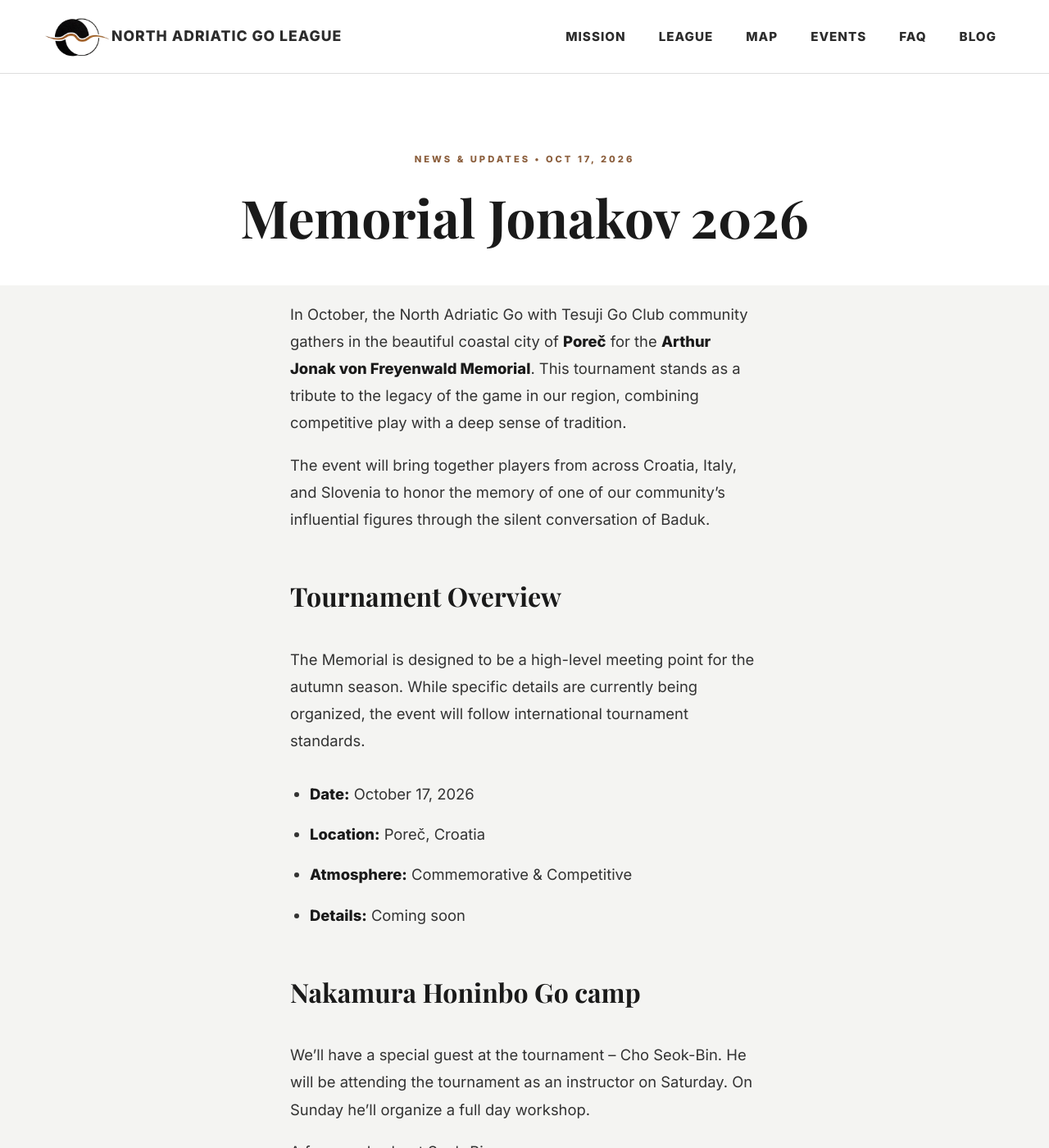
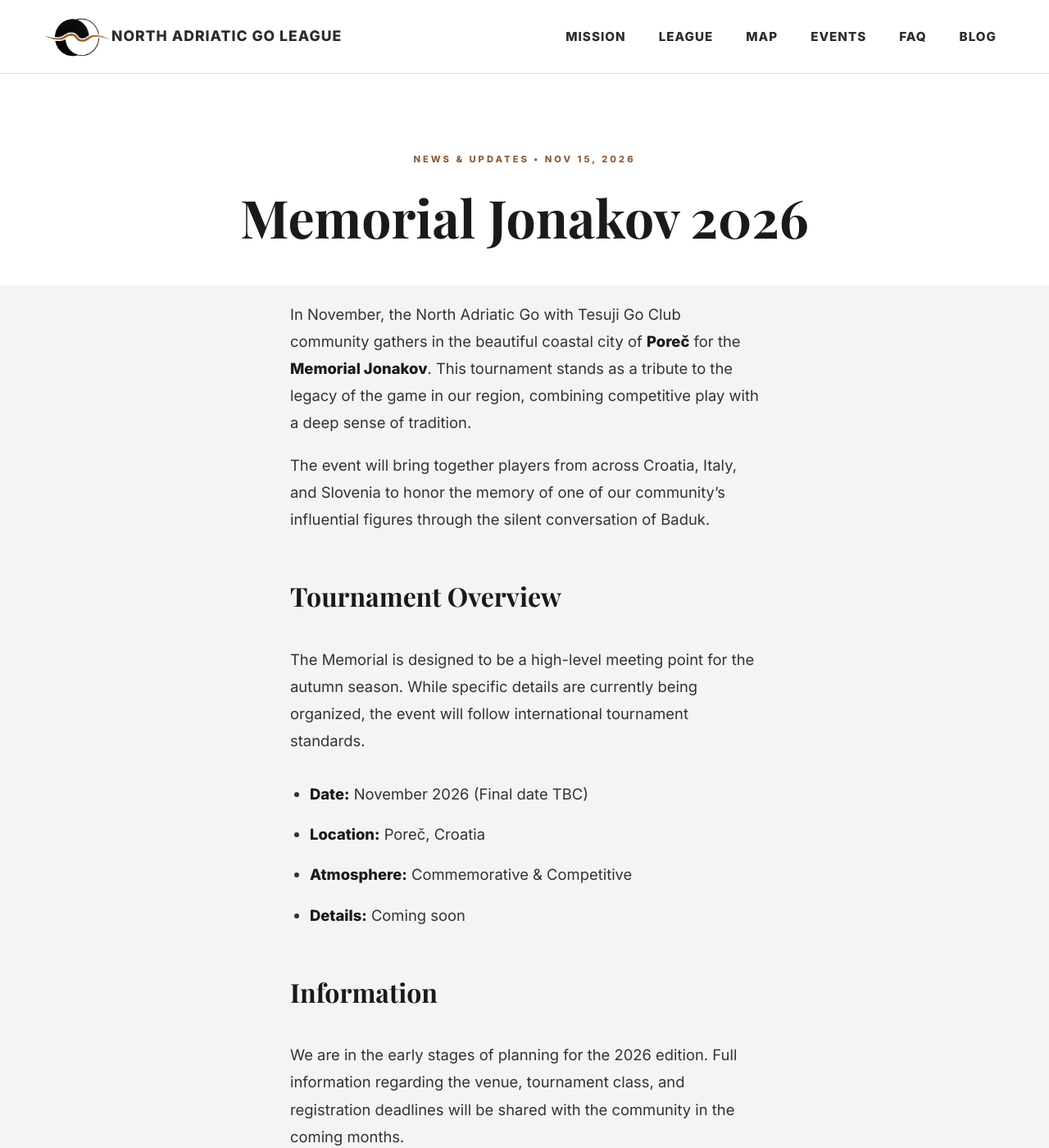
Before and after one commit to North-Adriatic-Go-League/north-adriatic-go-league.github.io, a Jekyll site: the page built from _events/jonak_memorial.md, in a window 1280 px wide and 1400 px high. Shown: the whole window at 82% size. Built offline with Jekyll 4.4.1, drawn with Linux system fonts in a browser that asks for light colours; some web fonts are replaced; some of the changed text lies outside the part shown.

Commit message:
Revert "Seokbin"
This reverts commit 5dccd360820486b831b4bd8c688b550370636893.

```diff
--- a/_events/jonak_memorial.md
+++ b/_events/jonak_memorial.md
@@ -1,45 +1,25 @@
 ---
 layout: post
 title: "Memorial Jonakov 2026"
-date: 2026-10-17
+date: 2026-11-15
 location: "Poreč, HR"
 organizer: "NAGL"
 description: "A prestigious memorial tournament on the Istrian coast. Honoring tradition and excellence."
 ---
 
-In October, the North Adriatic Go with Tesuji Go Club community gathers in the beautiful coastal city of **Poreč** for the **Arthur Jonak von Freyenwald Memorial**. This tournament stands as a tribute to the legacy of the game in our region, combining competitive play with a deep sense of tradition.
+In November, the North Adriatic Go with Tesuji Go Club community gathers in the beautiful coastal city of **Poreč** for the **Memorial Jonakov**. This tournament stands as a tribute to the legacy of the game in our region, combining competitive play with a deep sense of tradition.
 
 The event will bring together players from across Croatia, Italy, and Slovenia to honor the memory of one of our community's influential figures through the silent conversation of Baduk.
 
 ### Tournament Overview
 The Memorial is designed to be a high-level meeting point for the autumn season. While specific details are currently being organized, the event will follow international tournament standards.
 
-* **Date:** October 17, 2026
+* **Date:** November 2026 (Final date TBC)
 * **Location:** Poreč, Croatia
 * **Atmosphere:** Commemorative & Competitive
 * **Details:** Coming soon
-
-### Nakamura Honinbo Go camp
-
-We'll have a special guest at the tournament -- Cho Seok-Bin. He will be attending the tournament as an instructor on Saturday. On Sunday he'll organize a full day workshop.
-
-A few words about Seok-Bin:
-
-> 49 wins in European Go tournaments,
->
-> European Go rating: 2799
->
-> Amateur Kisei in Japan 2014-2016
->
-> Running a Go school in Japan (Nakamura Honinbo)
->
-> Six students became professional in Japan
-
-More details about the workshop:
 
 ### Information
 We are in the early stages of planning for the 2026 edition. Full information regarding the venue, tournament class, and registration deadlines will be shared with the community in the coming months.
 
 *Join us in Poreč to celebrate the game and its history.*
-
-[Read about the Nakamura Honinbo Go camp →](/blog/2026/04/17/seokbin/)
```
Also changed, not shown: _posts/2026-04-18-seokbin.md (deleted, +0 -39 lines), 1 other file.
